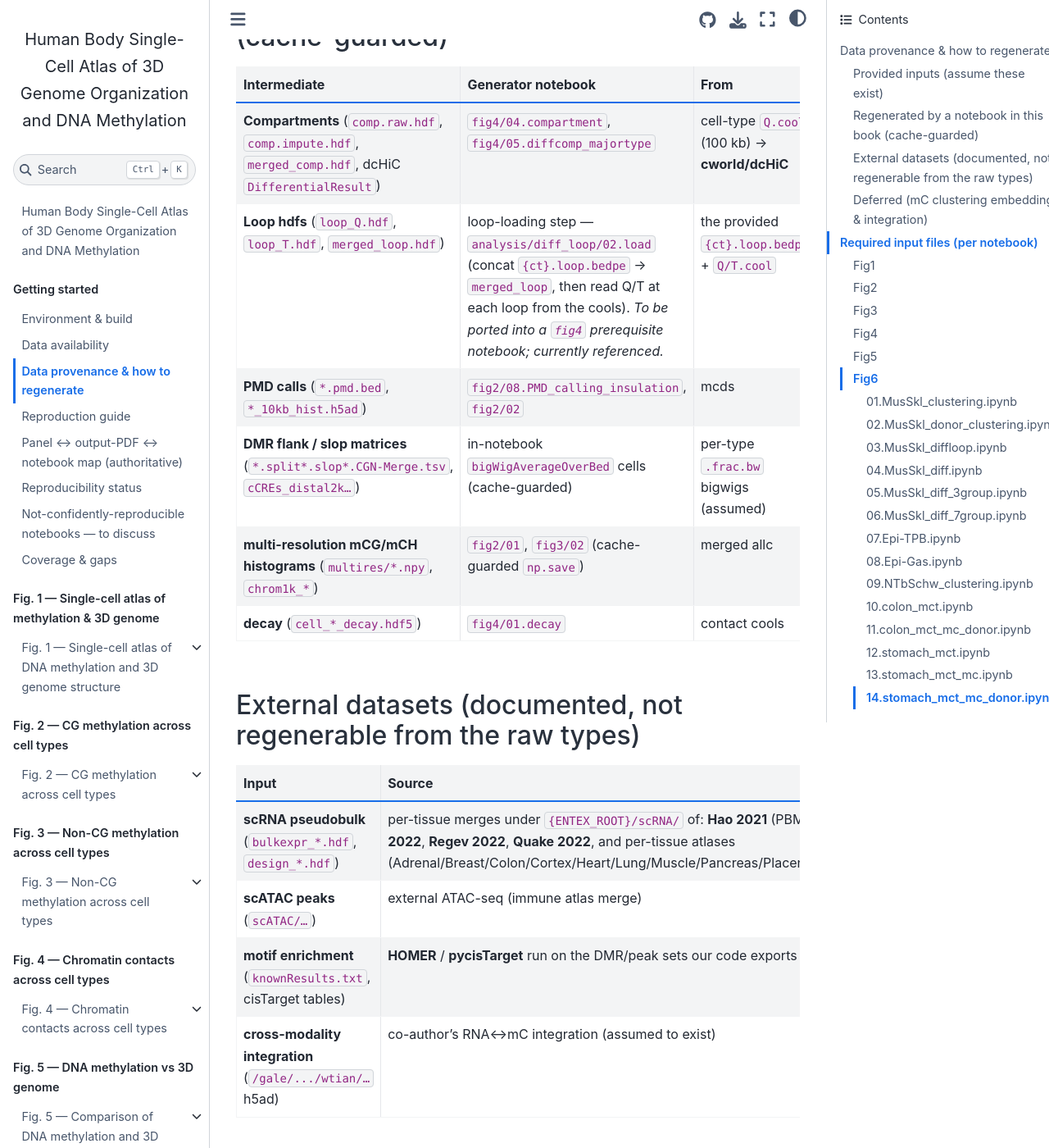
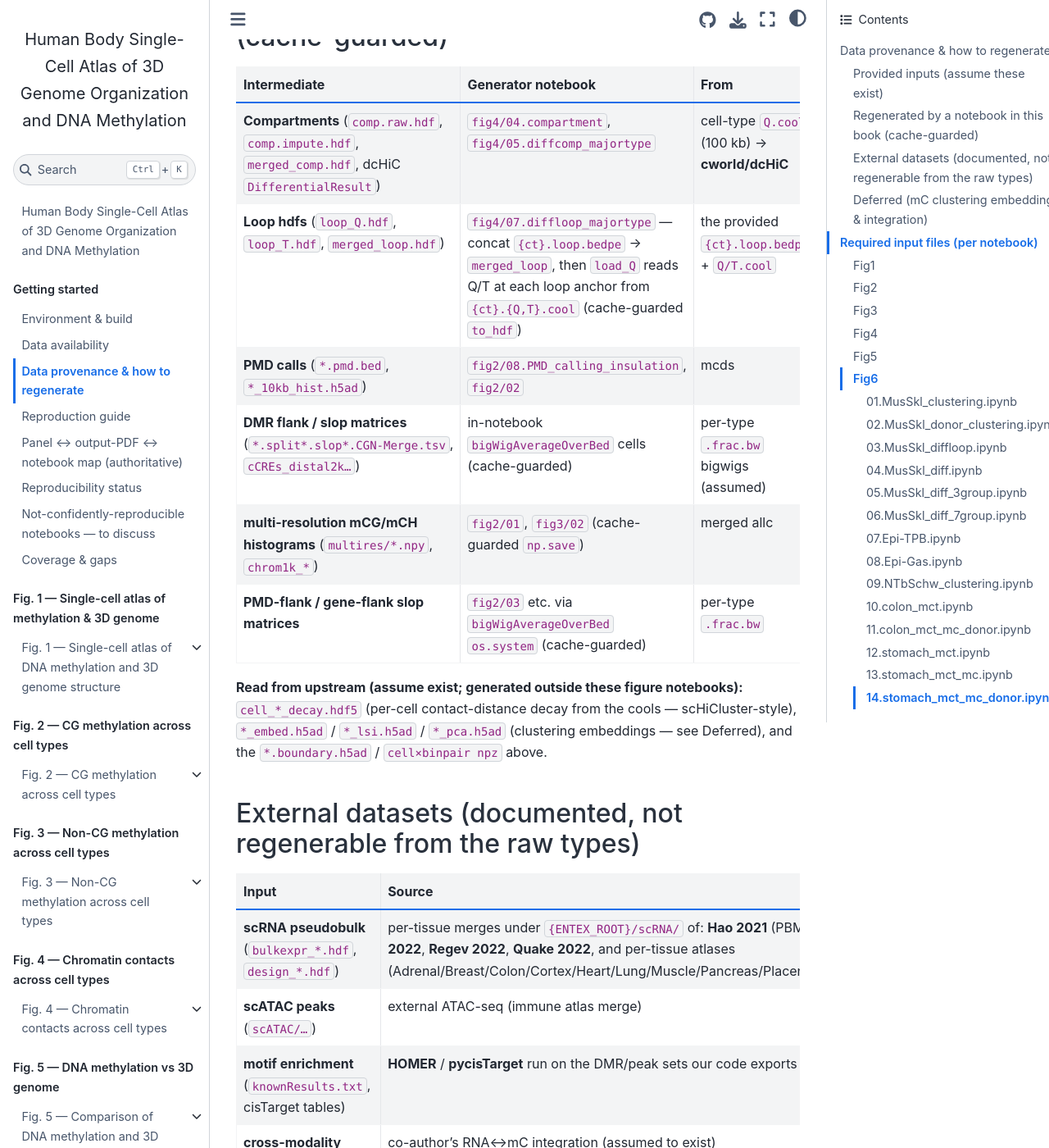
Before and after one commit to zhoujt1994/HumanCellEpigenomeAtlas, a Jupyter Book: the page built from inputs.md, in a window 1280 px wide and 1400 px high, scrolled down 1076 px. Shown: the whole window at 82% size. Built offline with Jupyter Book 1.0.4 settings and Sphinx 7.4.7 and the Sphinx Book theme 1.1.4, drawn with Linux system fonts in a browser that asks for light colours; pages that are not in the unit, such as notebooks, are missing from menus.

Commit message:
inputs.md provenance: loop hdf generated in fig4/07; decay/embeddings read from upstream (corrected)

```diff
--- a/inputs.md
+++ b/inputs.md
@@ -18,11 +18,16 @@ upstream products, **assumed to exist with its generating tool documented here**
 | Intermediate | Generator notebook | From |
 |---|---|---|
 | **Compartments** (`comp.raw.hdf`, `comp.impute.hdf`, `merged_comp.hdf`, dcHiC `DifferentialResult`) | `fig4/04.compartment`, `fig4/05.diffcomp_majortype` | cell-type `Q.cool` (100 kb) → **cworld/dcHiC** |
-| **Loop hdfs** (`loop_Q.hdf`, `loop_T.hdf`, `merged_loop.hdf`) | loop-loading step — `analysis/diff_loop/02.load` (concat `{ct}.loop.bedpe` → `merged_loop`, then read Q/T at each loop from the cools). *To be ported into a `fig4` prerequisite notebook; currently referenced.* | the provided `{ct}.loop.bedpe` + `Q/T.cool` |
+| **Loop hdfs** (`loop_Q.hdf`, `loop_T.hdf`, `merged_loop.hdf`) | `fig4/07.diffloop_majortype` — concat `{ct}.loop.bedpe` → `merged_loop`, then `load_Q` reads Q/T at each loop anchor from `{ct}.{Q,T}.cool` (cache-guarded `to_hdf`) | the provided `{ct}.loop.bedpe` + `Q/T.cool` |
 | **PMD calls** (`*.pmd.bed`, `*_10kb_hist.h5ad`) | `fig2/08.PMD_calling_insulation`, `fig2/02` | mcds |
 | **DMR flank / slop matrices** (`*.split*.slop*.CGN-Merge.tsv`, `cCREs_distal2k…`) | in-notebook `bigWigAverageOverBed` cells (cache-guarded) | per-type `.frac.bw` bigwigs (assumed) |
 | **multi-resolution mCG/mCH histograms** (`multires/*.npy`, `chrom1k_*`) | `fig2/01`, `fig3/02` (cache-guarded `np.save`) | merged allc |
-| **decay** (`cell_*_decay.hdf5`) | `fig4/01.decay` | contact cools |
+| **PMD-flank / gene-flank slop matrices** | `fig2/03` etc. via `bigWigAverageOverBed` `os.system` (cache-guarded) | per-type `.frac.bw` |
+
+**Read from upstream (assume exist; generated outside these figure notebooks):**
+`cell_*_decay.hdf5` (per-cell contact-distance decay from the cools — scHiCluster-style),
+`*_embed.h5ad` / `*_lsi.h5ad` / `*_pca.h5ad` (clustering embeddings — see Deferred), and the
+`*.boundary.h5ad` / `cell×binpair npz` above.
 
 ## External datasets (documented, not regenerable from the raw types)
 | Input | Source |
```
